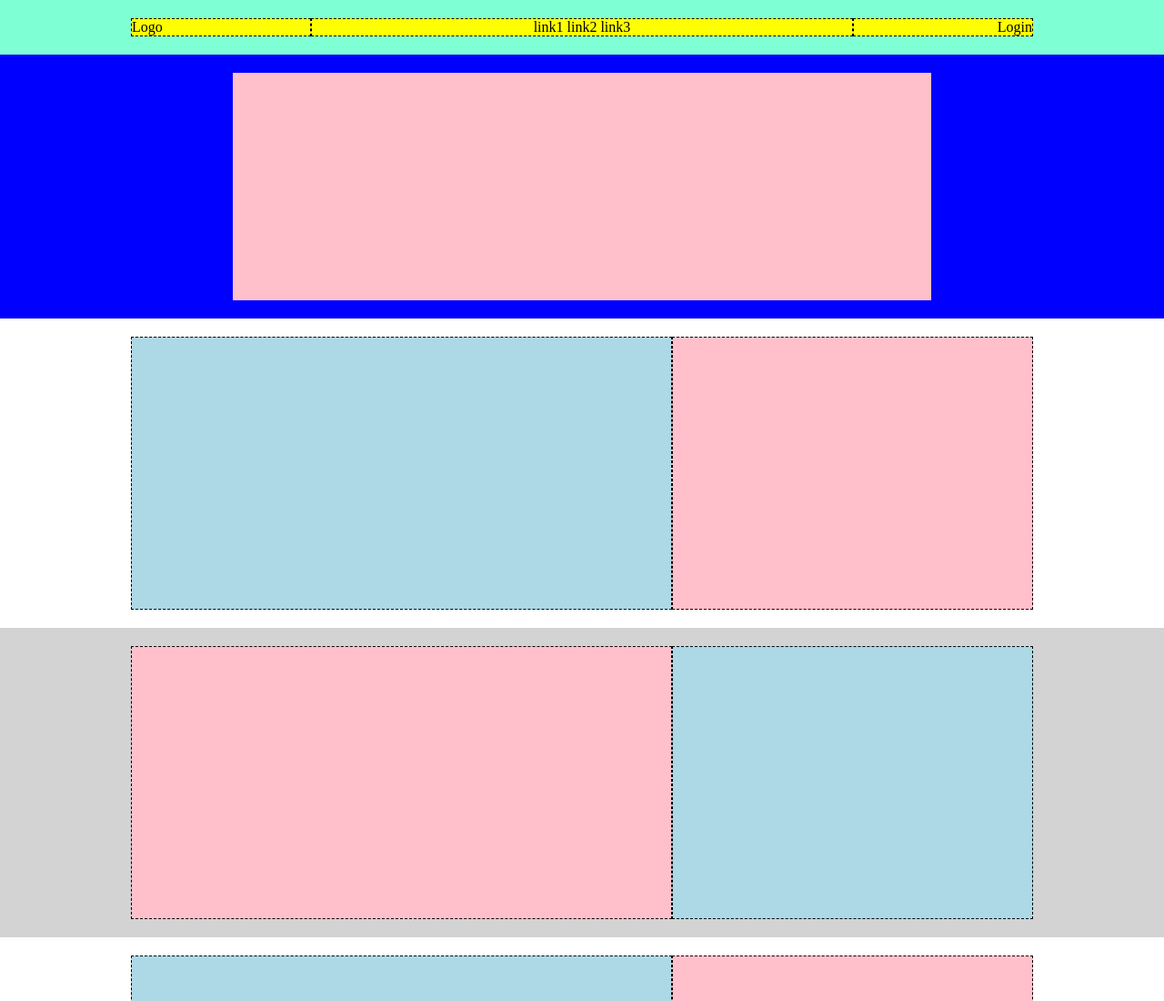
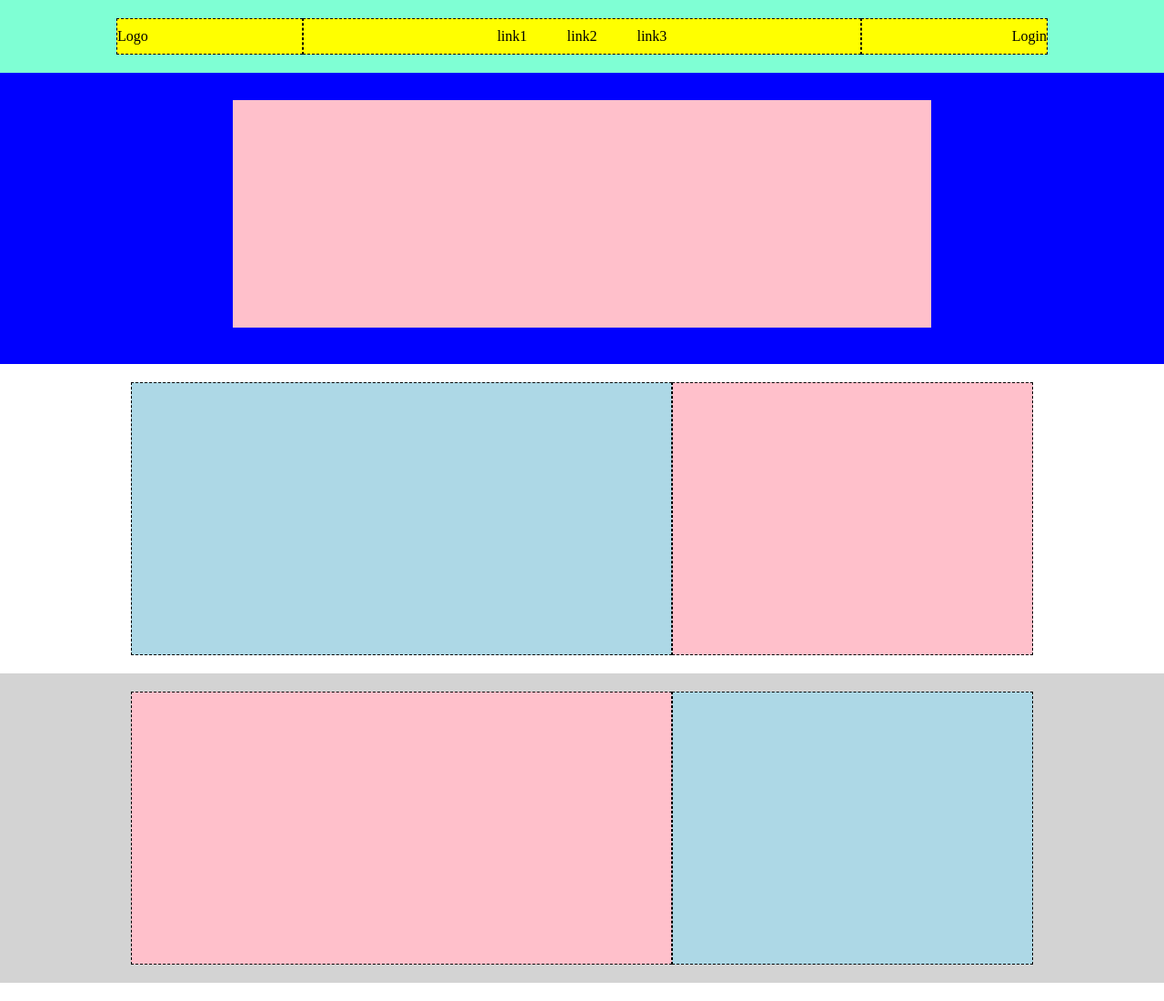
Before and after one commit to Carmine-Faella/htmlcss-struttura-discord, a plain HTML site: page index.html in a window 1280 px wide. Shown: the top 1100 px of the page at 91% size. Drawn offline with Linux system fonts and the light colour scheme.

Commit message:
Correzioni

```diff
--- a/css/style.css
+++ b/css/style.css
@@ -6,7 +6,7 @@
 
 .top_bar{
     background-color: aquamarine;
-    padding: 20px;
+    padding: 20px 0px;
 }
 
 .flex_container{
@@ -20,18 +20,21 @@
     text-align: left;
     width: 20%;
     border: 1px black dashed;
+    padding: 10px 0px;
 }
 
 .col_2{
     width: 60%;
     text-align: center;
     border: 1px black dashed;
+    padding: 10px;
 }
 
 .col_3{
     width: 20%;
     text-align: right;
     border: 1px black dashed;
+    padding: 10px 0px;
 }
 
 ul{
@@ -40,11 +43,12 @@ ul{
 
 li{
     display: inline-block;
+    padding: 0px 20px;
 }
 
 header{
     background-color: blue;
-    height: 350px;
+    height: 400px;
 }
 
 .header{
@@ -52,7 +56,7 @@ header{
     margin: auto;
     height: 250px;
     background-color: pink;
-    margin-top: 20px;
+    margin-top: 30px;
 }
 
 .container{
--- a/index.html
+++ b/index.html
@@ -21,7 +21,7 @@
 
                     </div>
 
-                    <div class="col_2">
+                    <nav class="col_2">
 
                         <ul>
                             <li>link1</li>
@@ -29,7 +29,7 @@
                             <li>link3</li>
                         </ul>
 
-                    </div>
+                    </nav>
 
                     <div class="col_3">
 
```
